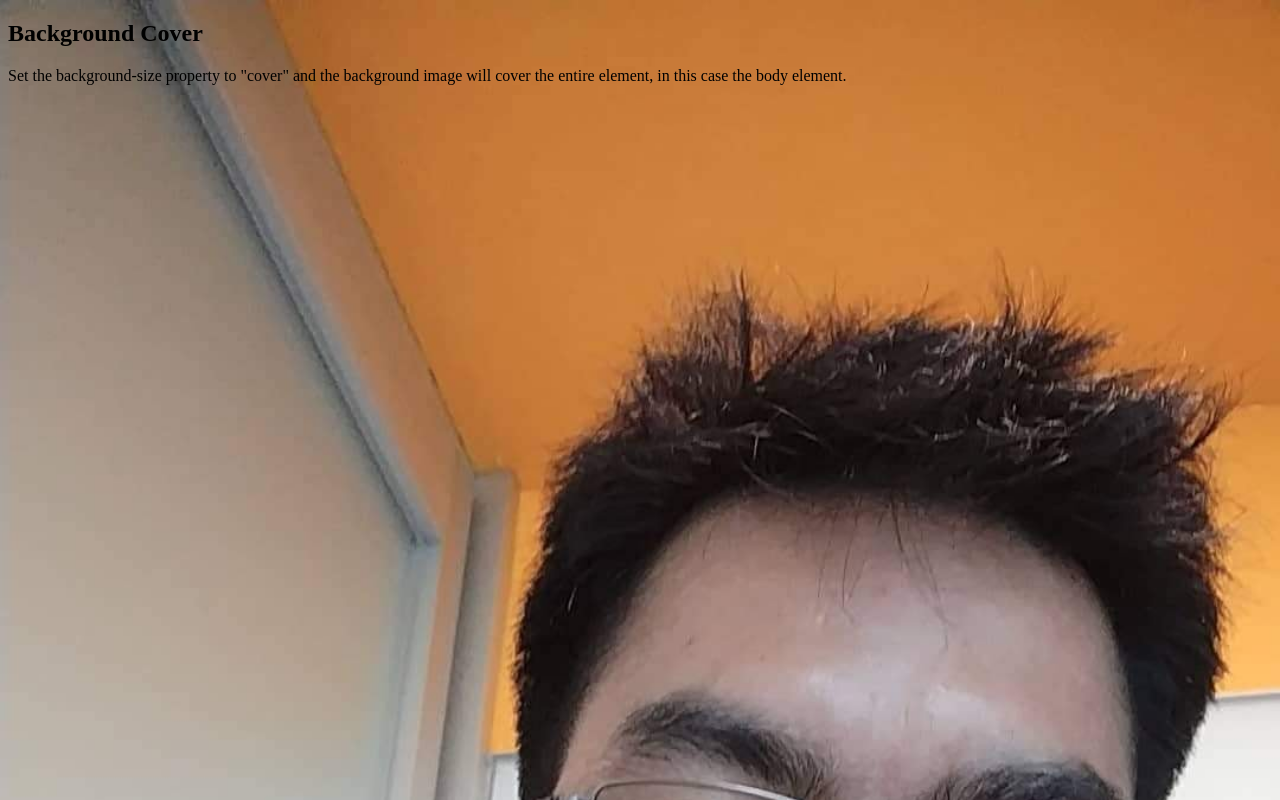
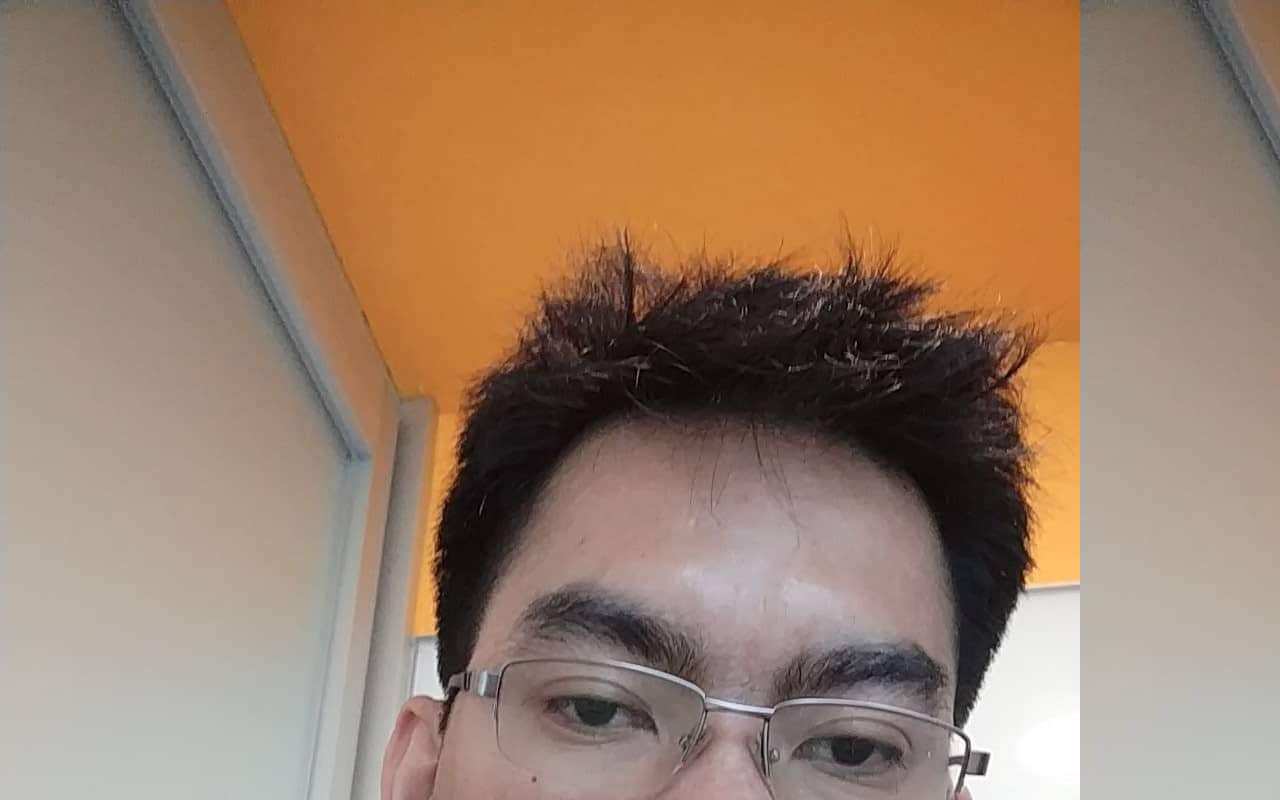
Before and after one commit to hacksider/hacksider.github.io, a plain HTML site: page index.html in a window 1280 px wide. Drawn offline with Linux system fonts and the light colour scheme.

Commit message:
Update index.html

```diff
--- a/index.html
+++ b/index.html
@@ -4,17 +4,11 @@
 <style>
 body {
   background-image: url('ken.jpg');
-  background-repeat: no-repeat;
-  background-attachment: fixed;
-  background-size: cover;
 }
 </style>
 </head>
 <body>
 
-<h2>Background Cover</h2>
-
-<p>Set the background-size property to "cover" and the background image will cover the entire element, in this case the body element.</p>
 
 </body>
 </html>
```
